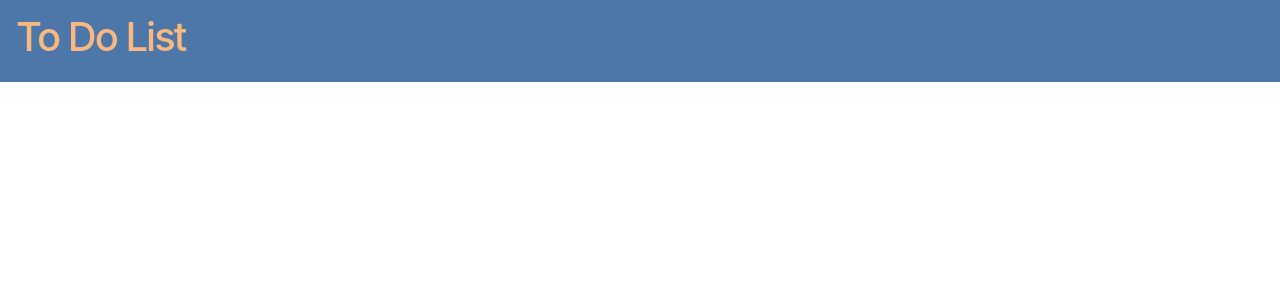
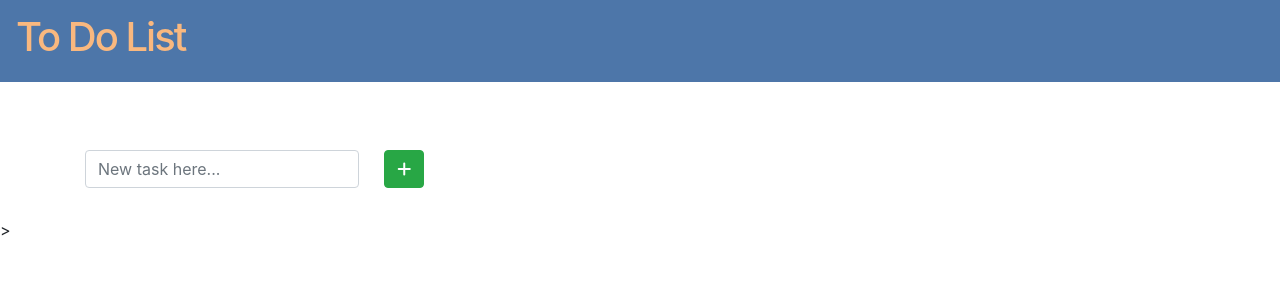
Before and after one commit to dorarad17/todo-app-frontend, a React (Create React App) app: page / in a window 1280 px wide. Shown: the top 300 px of the page. Built offline with nearby package versions, Linux system fonts and the light colour scheme.

Commit message:
added newtask component and working

```diff
--- a/public/index.html
+++ b/public/index.html
@@ -22,6 +22,10 @@
 			integrity="sha384-Vkoo8x4CGsO3+Hhxv8T/Q5PaXtkKtu6ug5TOeNV6gBiFeWPGFN9MuhOf23Q9Ifjh"
 			crossorigin="anonymous"
 		/>
+		<script
+			src="https://kit.fontawesome.com/1d9bccfbfb.js"
+			crossorigin="anonymous"
+		></script>
 		<!--
       Notice the use of %PUBLIC_URL% in the tags above.
       It will be replaced with the URL of the `public` folder during the build.
--- a/src/App.js
+++ b/src/App.js
@@ -4,6 +4,7 @@ import "./App.css";
 
 import Nav from "./Nav";
 import Title from "./Title";
+import NewTask from "./NewTask";
 
 class App extends React.Component {
 	render() {
@@ -11,6 +12,7 @@ class App extends React.Component {
 			<div>
 				<Title />
 				<Nav />
+				<NewTask />>
 			</div>
 		);
 	}
--- a/src/Nav.js
+++ b/src/Nav.js
@@ -5,13 +5,11 @@ class Nav extends React.Component {
 		return (
 			<div>
 				<div className="container">
-					<div>
-						<nav className="navbar fixed-top navbar-expand-md">
-							<a className="navbar-brand" href="">
-								<h1>To Do List</h1>
-							</a>
-						</nav>
-					</div>
+					<nav className="navbar fixed-top navbar-expand-md">
+						<a className="navbar-brand" href="">
+							<h1>To Do List</h1>
+						</a>
+					</nav>
 				</div>
 			</div>
 		);
--- /dev/null
+++ b/src/NewTask.js
@@ -0,0 +1,28 @@
+import React from "react";
+
+class NewTask extends React.Component {
+	render() {
+		return (
+			<div className="container">
+				<div className="row text-center" id="newTask">
+					<form className="form-inline">
+						<div className="col-9">
+							<input
+								className="form-control mr-sm-2"
+								type="search"
+								placeholder="New task here..."
+							/>
+						</div>
+						<div className="col">
+							<button type="button" class="btn btn-success">
+								<i className="fas fa-plus"></i>
+							</button>
+						</div>
+					</form>
+				</div>
+			</div>
+		);
+	}
+}
+
+export default NewTask;
```
